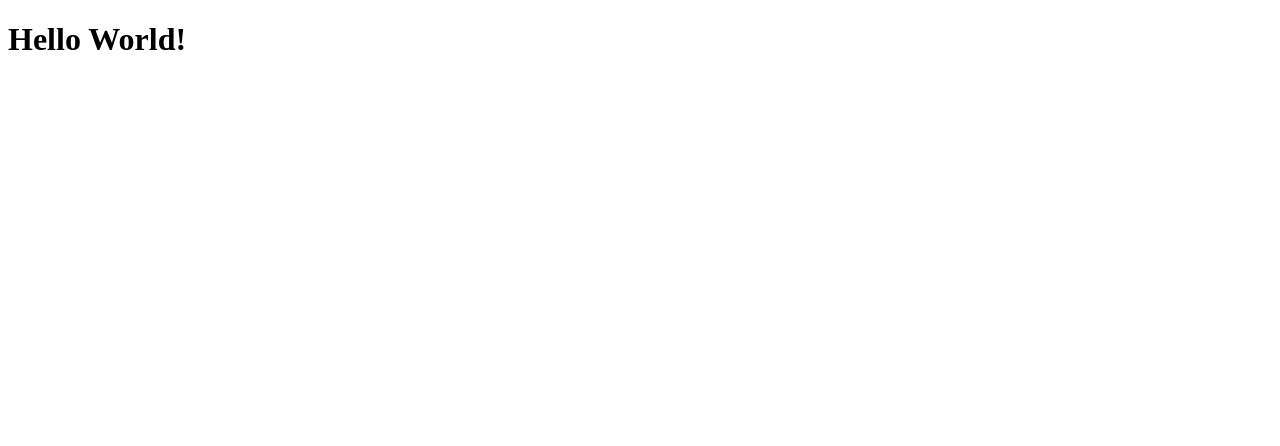
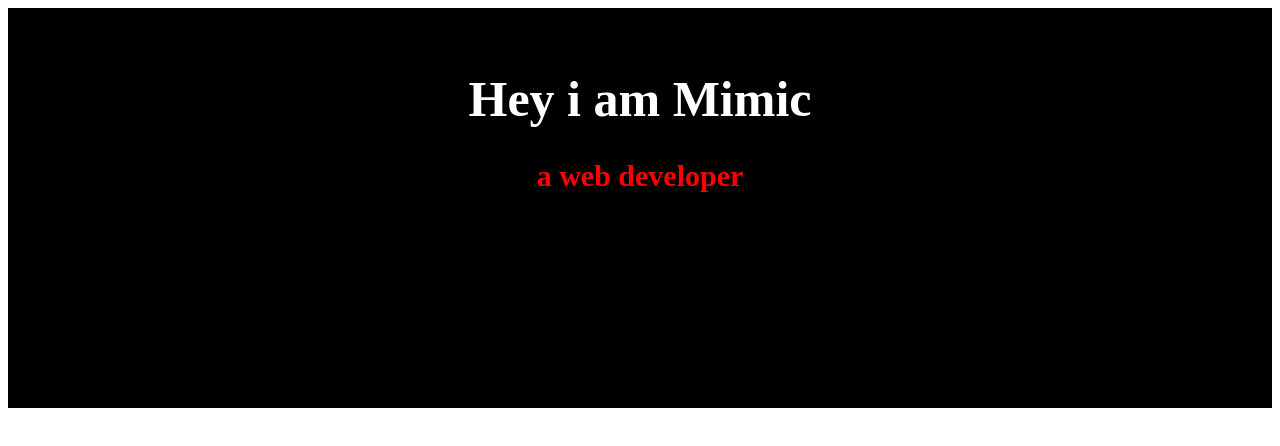
Before and after one commit to omarsalem7/trial-two, a plain HTML site: page index.html in a window 1280 px wide. Drawn offline with Linux system fonts and the light colour scheme.

Commit message:
user Story #1

```diff
--- a/css/style.css
+++ b/css/style.css
@@ -0,0 +1,26 @@
+
+#welcome-section {
+    display: flex;
+    flex-direction: column;
+    align-items: center;
+    height: 400px;
+    width: 100%;
+    background-color: black;
+
+}
+
+#text{
+    display: flex;
+    flex-direction: column;
+    margin-top: 20px;
+    align-items: center;
+}
+.h1{
+    color: white;
+    font-size: 50px;
+}
+.h3{
+    color: red;
+    font-size: 30px;
+    margin-top: -10px;
+}
--- a/index.html
+++ b/index.html
@@ -8,20 +8,21 @@
 </head>
 
 <body>
+
+<section id= "welcome-section">
+  <div id="text">
+   <h1 class="h1" >Hey i am Mimic</h1>
+   <h3 class="h3">a web developer</h3>
+  </div>
+</section>
+
+
+
+
   <script src="https://cdn.freecodecamp.org/testable-projects-fcc/v1/bundle.js"></script>
-  <h1>Hello World!</h1>
-  <!--
 
-    Hello Camper!
 
-    For now, the test suite only works in Chrome!
-    Please read the README below in the JS Editor before beginning.
-    Feel free to delete this message once you have read it.
-    Good luck and Happy Coding!
 
-    - The freeCodeCamp Team
-
-    -->
   <script src="js/index.js"></script>
 </body>
 
```
